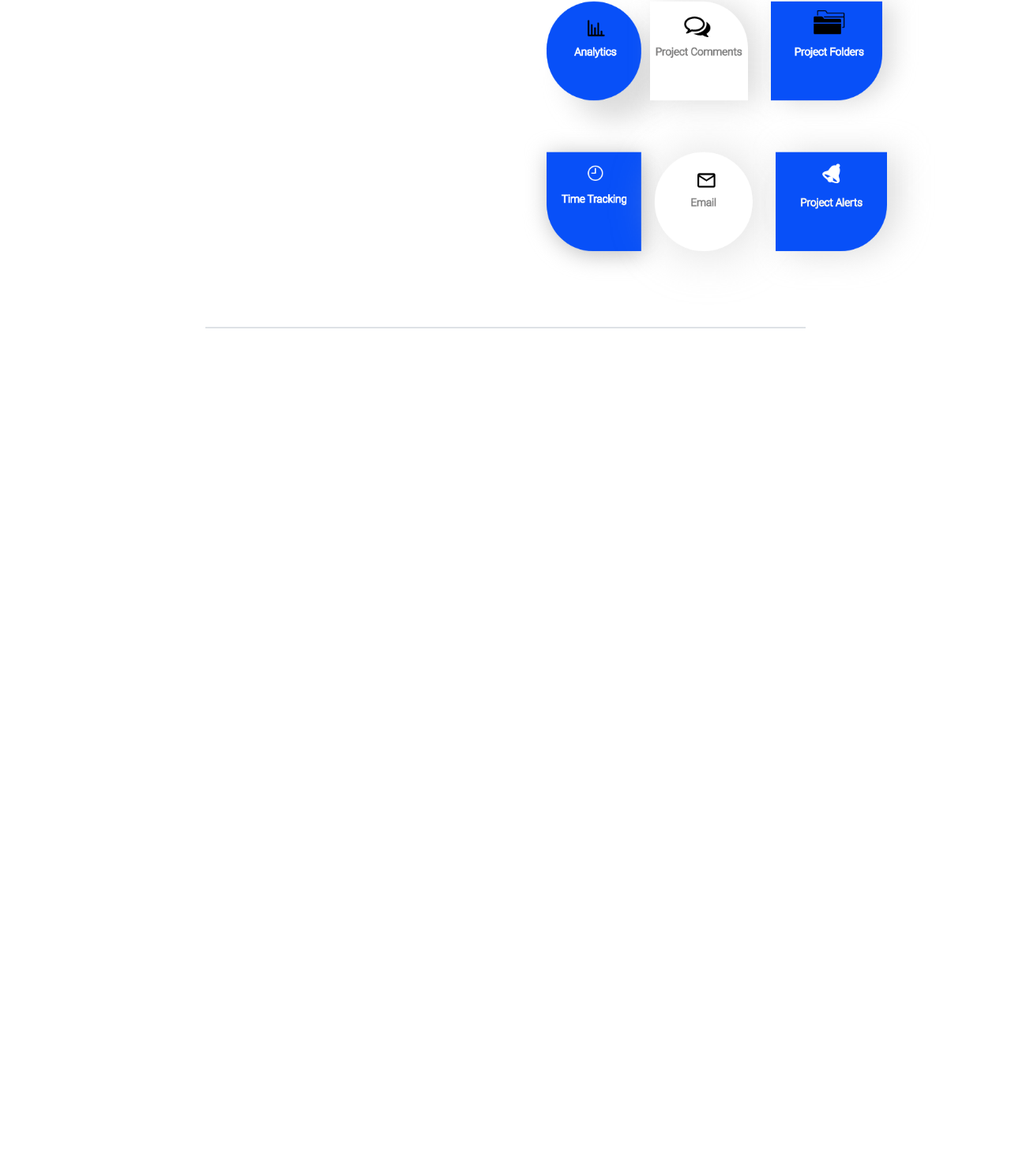
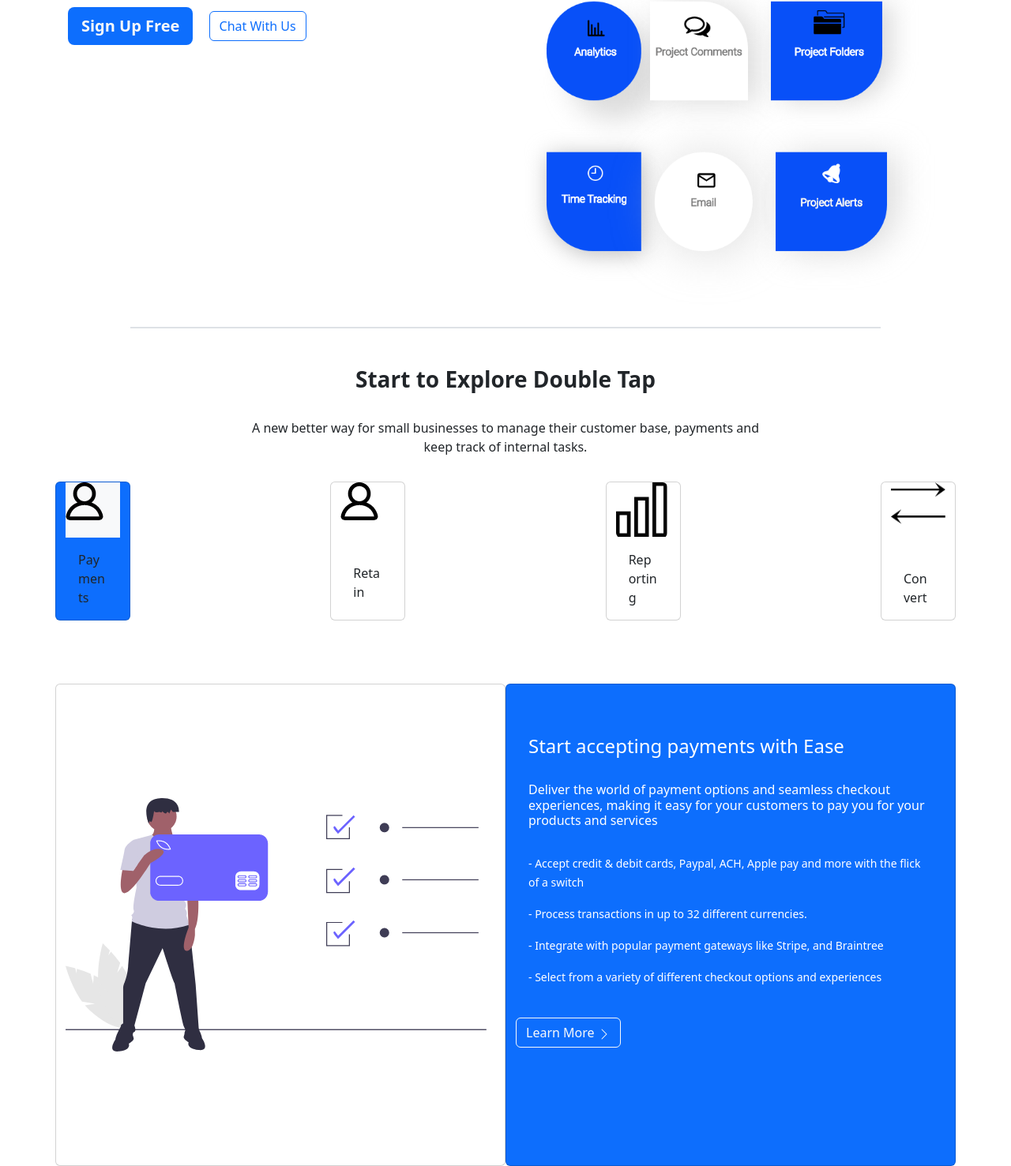
Before and after one commit to CollumTheMan/Week1Project, a plain HTML site: page index.html in a window 1280 px wide. Shown: the part 334-1811 px from the top of the page at 79% size. Before the commit the page ends 800 px from the top, so only its background shows below. Drawn offline with nearby package versions, Linux system fonts and the light colour scheme.

Commit message:
added sample images of payments retain reporting and convert added start accepting payments with ease card

```diff
--- /dev/null
+++ b/css/main.css
@@ -0,0 +1,5 @@
+.clip-me{
+
+    clip-path: circle(50% at 50% 50%);
+
+}
--- a/index.html
+++ b/index.html
@@ -11,6 +11,10 @@
   <link href="https://cdn.jsdelivr.net/npm/bootstrap@5.3.0/dist/css/bootstrap.min.css" rel="stylesheet"
     integrity="sha384-9ndCyUaIbzAi2FUVXJi0CjmCapSmO7SnpJef0486qhLnuZ2cdeRhO02iuK6FUUVM" crossorigin="anonymous">
 
+  <!-- CSS -->
+  <link rel="stylesheet" href="./css/main.css">
+
+
 </head>
 
 <body>
@@ -23,7 +27,7 @@
     <div class="row mb-5">
       <nav class="navbar navbar-expand-md background-color: #ffff">
         <div class="container-fluid align-items-end justify-content-between">
-            <img src="./images/DoubleTapAssets/logo/Logo-1.png" alt="">
+          <img  src="./images/DoubleTapAssets/logo/Logo-1.png" alt="">
           <button class="navbar-toggler" type="button" data-bs-toggle="collapse" data-bs-target="#navbarNavAltMarkup"
             aria-controls="navbarNavAltMarkup" aria-expanded="false" aria-label="Toggle navigation">
             <span class="navbar-toggler-icon"></span>
@@ -33,7 +37,7 @@
 
           <div class="collapse navbar-collapse justify-content-between " id="navbarNavAltMarkup">
 
-              <div class="navbar-nav">
+            <div class="navbar-nav border">
 
               <a class="nav-link mx" href="#">Home</a>
               <a class="nav-link" href="#">Features</a>
@@ -60,14 +64,21 @@
 
     <!-- Focus on your business row -->
     <div class="row ">
-        <div class="col-6 fw-bolder ">
-          <h1 >Focus on</h1>
-          <h1>Your Business</h1>
-          <h3>Let Us Handle Everything Else</h3>
+      <div class="card-body col-6 ">
+        <h1><strong>Focus On</strong></h1>
+        <h1><strong>Your Business</strong></h1>
+        <h2>Let Us Handle Everything Else</h2>
+        <p class="text-body-tertiary"><strong>Subscription Billing, powered with revenue retention tools and a
+            <br>seamless customer experience - without the technical hurdles.</strong></p>
 
+        <button type="button" class="btn bg-primary btn-lg mx-3 fw-bold text-light">Sign Up Free <i
+            class="bi bi-chevron-double-right"></i>
+        </button>
 
+        <button type="submit" class="btn btn-outline-primary">Chat With Us
+          <i class="bi bi-chevron-double-right"></i>
+        </button>
       </div>
-
 
       <div class="col-6 ">
         <img src="./images/DoubleTapAssets/how_it_works/Header-Side-1.png" class="img-fluid" alt="">
@@ -78,17 +89,171 @@
 
     <!-- Line Break -->
     <div class="row">
-        <div class="col-2"></div>
-        <div class="col-8 border"></div>
-        <div class="col-2"></div>
+      <div class="col-1"></div>
+      <div class="col-10 border"></div>
+      <div class="col-1"></div>
     </div>
 
+    <br>
+    <br>
+
     <!-- Start To Explore Double Tap Row -->
-      <div class="row">
+    <div class="row text-center">
+      <div class="col-2"></div>
+      <div class="col-8">
+        <h3><strong>Start to Explore Double Tap</strong></h3>
+      </div>
+      <div class="col-2"></div>
+
+    </div>
+
+    <br>
+
+
+    <div class="row mb-3 text-center ">
+      <div class="col-2"></div>
+      <div class="col-8">
+        <p class="fw-medium">A new better way for small businesses to manage their customer base, payments and <br> keep
+          track of internal tasks.</p>
+      </div>
+      <div class="col-2"></div>
+
+    </div>
+
+    <!-- Image Row  -->
+    <div class="row mt-3 mb-3  justify-content-between ">
+
+      <div class="card col-1 bg-primary" >
+
+        <div class="col bg-light ">
+          <img src="./images/DoubleTapAssets/landing/Page-1.png" class="img-fluid rounded " alt="...">
+        </div>
+        <div class="col">
+          <div class="card-body">
+
+            <p class="card-text">Payments</p>
+
+          </div>
+        </div>
+    </div>
+
+    <div class="card col-1" >
+
+      <div class="col">
+        <img src="./images/DoubleTapAssets/landing/Page-1.png" class="img-fluid rounded" alt="...">
+      </div>
+      <div class="col">
+        <div class="card-body">
+
+          <p class="card-text">Retain</p>
+
+        </div>
+      </div>
+  </div>
+
+  <div class="card col-1" >
+
+
+    <div class="col">
+      <img src="./images/DoubleTapAssets/landing/layer1.png" class="img-fluid rounded" alt="...">
+    </div>
+    <div class="col">
+      <div class="card-body">
+
+        <p class="card-text">Reporting</p>
+
+      </div>
+    </div>
+</div>
+
+<div class="card col-1" >
+
+  <div class="col">
+    <img src="./images/DoubleTapAssets/landing/upanddown opposite sidebyside updown directions two arrows.png" class="img-fluid rounded" alt="...">
+  </div>
+  <div class="col-12">
+    <div class="card-body">
+
+      <p class="card-text">Convert</p>
+
+    </div>
+  </div>
+</div>
 
 
 
     </div>
+
+    <br>
+    <br>
+
+    <!--  Another card image -->
+
+    <div class="row mt-3">
+
+      <div class="card col-6 " >
+        <br>
+        <br>
+        <br>
+        <br>
+        <br>
+        <br>
+
+        <div class="col-md-12">
+          <img src="./images/DoubleTapAssets/landing/credit-card-picture.png" class="img-fluid rounded" alt="...">
+        </div>
+
+        <br>
+        <br>
+        <br>
+        <br>
+        <br>
+        <br>
+
+    </div>
+
+
+    <div class="card col-6 text-bg-primary ">
+
+      <div class="col-md-12">
+        <div class="card-body">
+          <br>
+          <br>
+          <h4 class="card-title">Start accepting payments with Ease</h4>
+          <br>
+          <h6 class="card-text">Deliver the world of payment options and seamless checkout <br>experiences, making it easy for your customers to pay you for your <br>products and services</h6>
+
+          <br>
+          <p class="card-text"><small class="text-body-primary">- Accept credit & debit cards, Paypal, ACH, Apple pay and more with the flick <br>of a switch</small></p>
+
+          <p class="card-text"><small class="text-body-primary">- Process transactions in up to 32 different currencies.</small></p>
+
+          <p class="card-text"><small class="text-body-primary">- Integrate with popular payment gateways like Stripe, and Braintree </small></p>
+
+          <p class="card-text"><small class="text-body-primary">- Select from a variety of different checkout options and experiences</small></p>
+        </div>
+
+        <br>
+
+       <button type="button text-center " class="btn btn-primary btn-outline-light">Learn More
+        <svg xmlns="http://www.w3.org/2000/svg" width="16" height="16" fill="currentColor" class="bi bi-chevron-right" viewBox="0 0 16 16">
+          <path fill-rule="evenodd" d="M4.646 1.646a.5.5 0 0 1 .708 0l6 6a.5.5 0 0 1 0 .708l-6 6a.5.5 0 0 1-.708-.708L10.293 8 4.646 2.354a.5.5 0 0 1 0-.708z"/>
+        </svg>
+       </button>
+      </div>
+
+
+    </div>
+
+
+
+    </div>
+
+
+    <!-- "Solutions to fit" row -->
+
+
+
 
 
     <footer>
```
Lines whose indentation alone changed are shown as unchanged.
